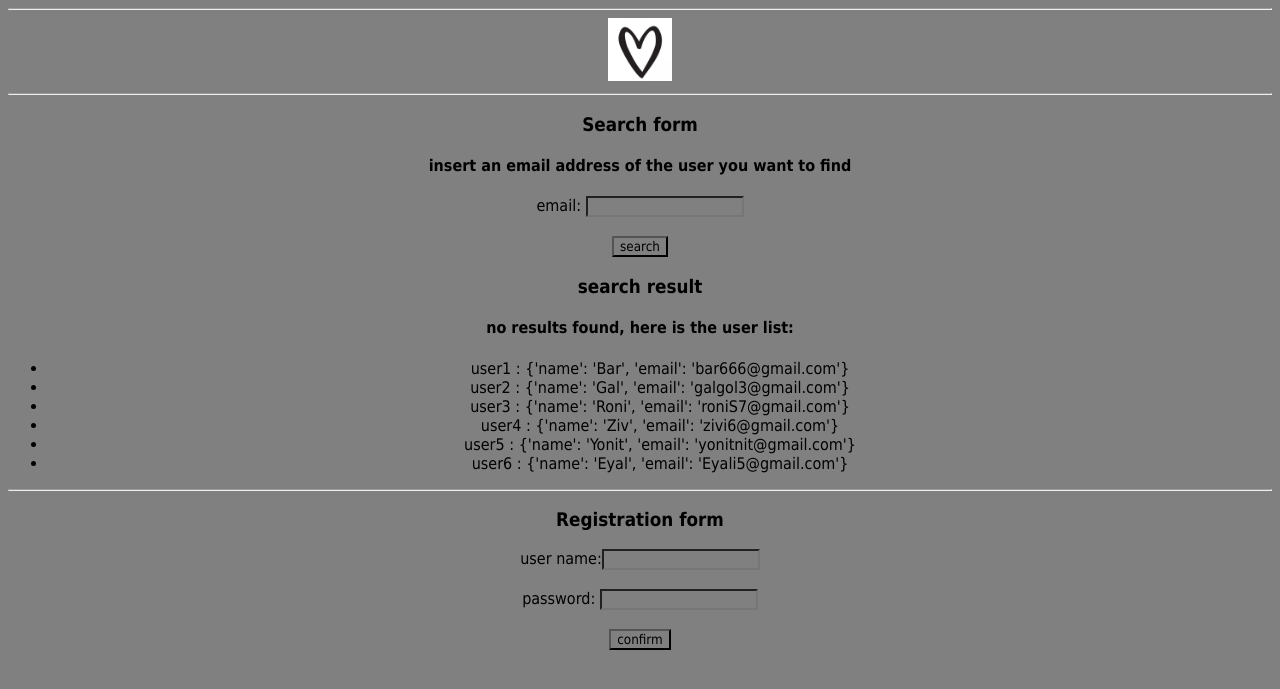
After one commit to barShv/beckend, a Flask app: page /assignment9 in a window 1280 px wide. The commit adds this page. Shown: the top 689 px of the page. Run offline with Flask 2, Linux system fonts and the light colour scheme.

Commit message:
assignment9

```diff
--- a/app.py
+++ b/app.py
@@ -1,6 +1,21 @@
 from flask import Flask, redirect, url_for, render_template, request, session
 
 app = Flask(__name__)
+app.secret_key = 'bar555'
+
+# define a users dict
+users = {'user1': {'name': 'Bar', 'email': 'bar666@gmail.com'},
+        'user2': {'name': 'Gal', 'email': 'galgol3@gmail.com'},
+        'user3': {'name': 'Roni', 'email': 'roniS7@gmail.com'},
+        'user4': {'name': 'Ziv', 'email': 'zivi6@gmail.com'},
+        'user5': {'name': 'Yonit', 'email': 'yonitnit@gmail.com'},
+        'user6': {'name': 'Eyal', 'email': 'Eyali5@gmail.com'}}
+
+def check_email (email_to_check):
+    for user_num, user_info in users.items():
+        if (user_info['email'] == email_to_check):
+            return (user_info['name'], user_info['email'])
+    return False
 
 
 @app.route('/cvMain')
@@ -15,10 +30,28 @@ def assignment8():
                            languages=['english', 'hebrew'])
 
 
-if __name__ == '__main__':
-    app.run(debug=True)    # start run the server
+@app.route('/assignment9', methods=['GET', 'POST'])
+def assignment9():
+    if request.method == 'GET':
+        if 'user_email' in request.args:
+            if (check_email(request.args['user_email']) != False):
+                user_name = check_email(request.args['user_email'])[0]
+                user_email = check_email(request.args['user_email'])[1]
+                return render_template('assignment9.html', user_name=user_name, user_email=user_email)
+        return render_template('assignment9.html', users=users)
+    if request.method == 'POST':
+        userName = request.form['userName']
+        session['userName'] = userName
+    return render_template('assignment9.html')
+
+@app.route('/logout', methods=['GET', 'POST'])
+def log_out():
+    session['userName'] = ""
+    return redirect(url_for('assignment9'))
 
 
+if __name__ == '__main__':
+    app.run(debug=True)  # start run the server
 
 '''
 from assigment 7:
--- a/static/cvStyle.css
+++ b/static/cvStyle.css
@@ -11,3 +11,8 @@ body {
 img {
     max-width: 20%;
 }
+
+ul {
+     text-align: center;
+    align: center;
+}
--- /dev/null
+++ b/templates/assignment9.html
@@ -0,0 +1,46 @@
+<!DOCTYPE html>
+<html lang="en">
+<head>
+    <meta charset="UTF-8">
+    <title>assigment9</title>
+     <link rel="stylesheet" href="static/cvStyle.css">
+</head>
+<body>
+{% include('header.html') %}
+     <h3> Search form</h3>
+     <h4> insert an email address of the user you want to find</h4>
+    <form method="GET" action="/assignment9">
+    email: <input name="user_email" type=text" ><br><br>
+    <input type="submit" value="search">
+    </form>
+
+    <h3>search result </h3>
+    {% if user_email%}
+    <h4> Hello {{ user_name }},  {{ user_email }} </h4>
+    {% elif user_email==null and users %}
+    <h4> no results found, here is the user list:</h4>
+        <ul> {% for user,user_info in users.items() %}
+        <li> {{user}} : {{ user_info }}</li>
+        {% endfor%}
+        </ul>
+    {% endif %}
+
+    <hr>
+    {% if session.userName %}
+      <h1> glad you're with us, {{ session.userName }}</h1>
+       <button><a href="/logout">logout</a></button>
+
+    {% else %}
+     <h3> Registration form</h3>
+    <form method="POST" action="/assignment9">
+    user name:<input name="userName" type="text" ><br>
+    <br>
+    password: <input name="password" type=password" ><br>
+     <br>
+    <input type="submit" value="confirm">
+    </form>
+    {% endif %}
+
+
+</body>
+</html>
--- a/templates/header.html
+++ b/templates/header.html
@@ -2,5 +2,8 @@
     {% set header_msg='hi to everyone' %}
     <hr>
     <img style="max-width:5%" src="static/pictures/heart.jpg" alt="Bar picture">
+     {% if session.userName %}
+    <p> glad you're with us, {{ session.userName }}</p>
+    {% endif %}
     <hr>
 </header>
```
